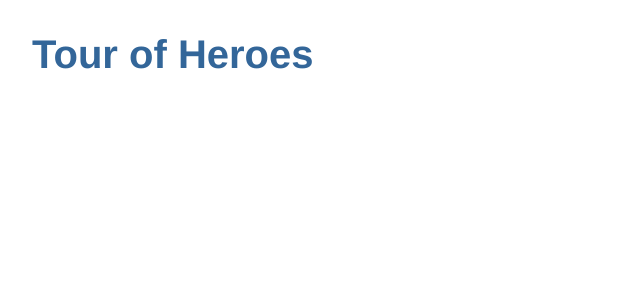
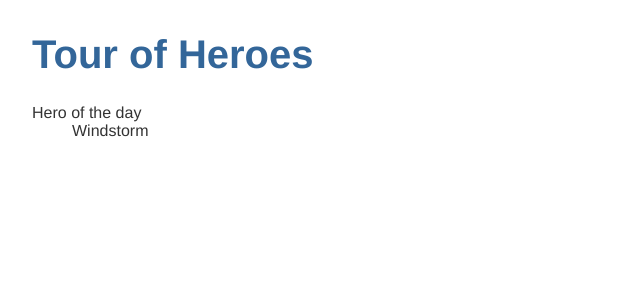
Before and after one commit to niiccolas/angular-tour-of-heroes, an Angular app: page / in a window 1280 px wide. Shown: the top 300 px of the page, without its empty margins (0-640 px from the left). Built offline with nearby package versions, Linux system fonts and the light colour scheme.

Commit message:
Add HeroesComponent to AppComponent template shell

```diff
--- a/src/app/app.component.html
+++ b/src/app/app.component.html
@@ -1 +1,2 @@
 <h1>{{ title }}</h1>
+<app-heroes></app-heroes>
--- a/src/app/heroes/heroes.component.html
+++ b/src/app/heroes/heroes.component.html
@@ -1 +1,4 @@
-<p>heroes works!</p>
+<dl>
+  <dt>Hero of the day</dt>
+  <dd>{{hero}}</dd>
+</dl>
--- a/src/app/heroes/heroes.component.ts
+++ b/src/app/heroes/heroes.component.ts
@@ -7,6 +7,8 @@ import { Component, OnInit } from '@angular/core';
 })
 export class HeroesComponent implements OnInit {
 
+  hero = 'Windstorm';
+
   constructor() { }
 
   ngOnInit() {
```
